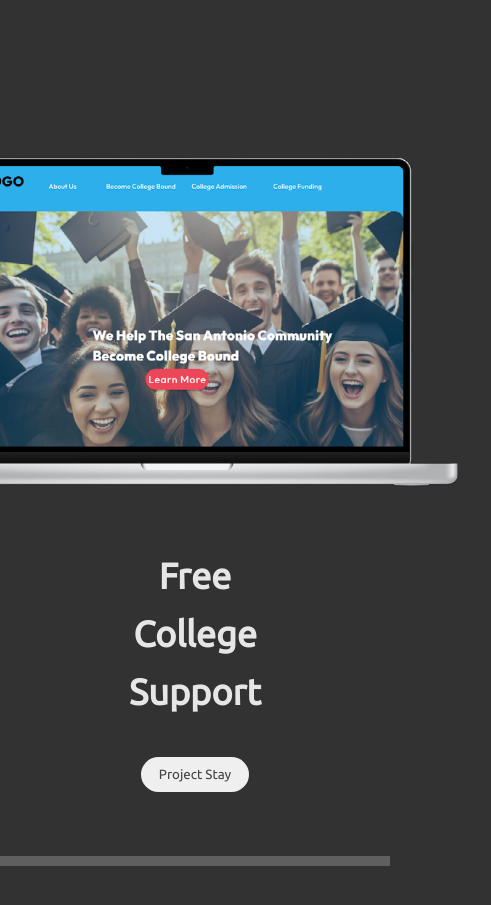
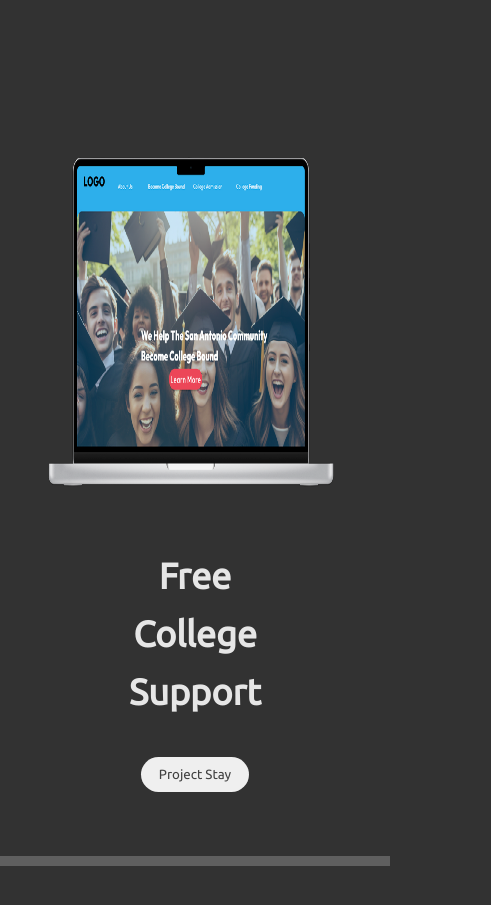
Before and after one commit to sarahcc7/UX_UI_HW18, a plain HTML site: page index.html in a window 390 px wide. Shown: the part 2787-3692 px from the top of the page, 491 px wide, since content can reach past the window. Drawn offline with Linux system fonts and the light colour scheme.

Commit message:
Fix my-work-section-wrapper img

```diff
--- a/portfolio/css/styles.css
+++ b/portfolio/css/styles.css
@@ -222,5 +222,9 @@ html, body {
   flex-flow: column nowrap;
   gap: 56px;
 }
+.my-work-section-wrapper img {
+  max-width: 80vw;
+  max-height: 400px;
+}
 
 }
```
